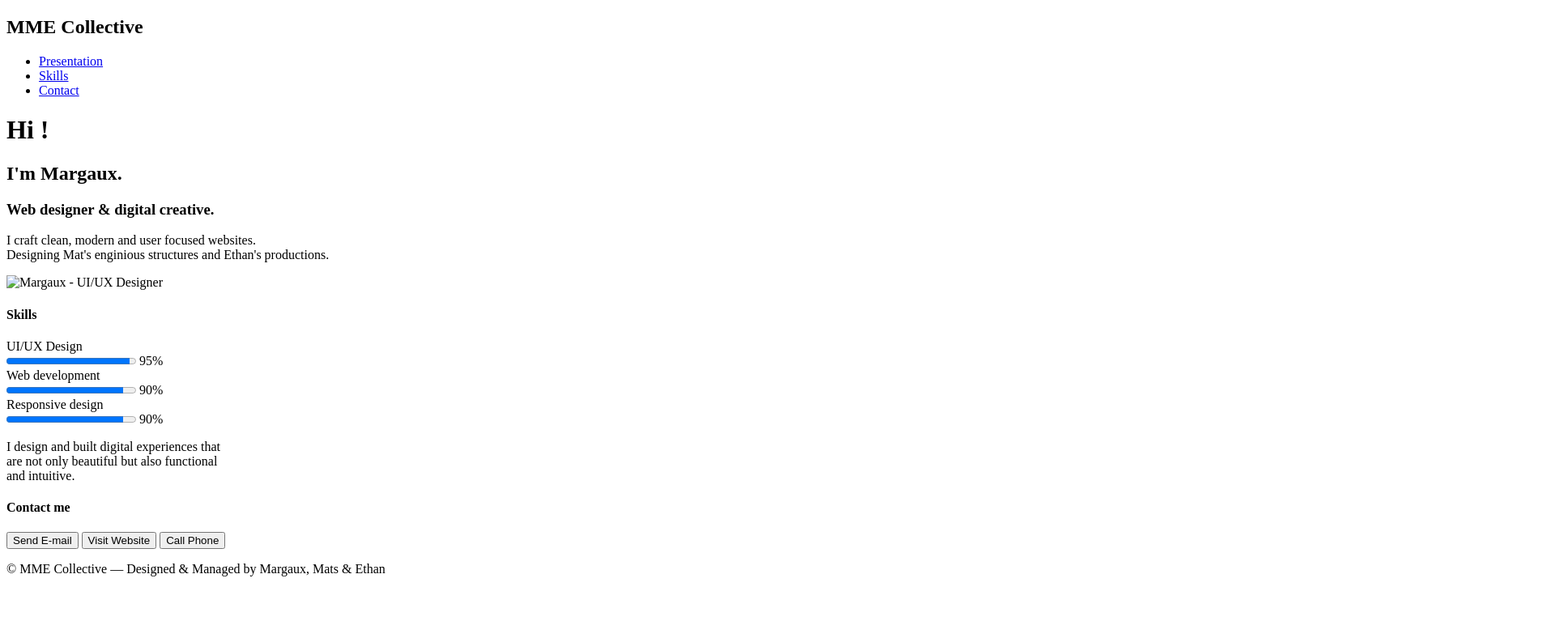
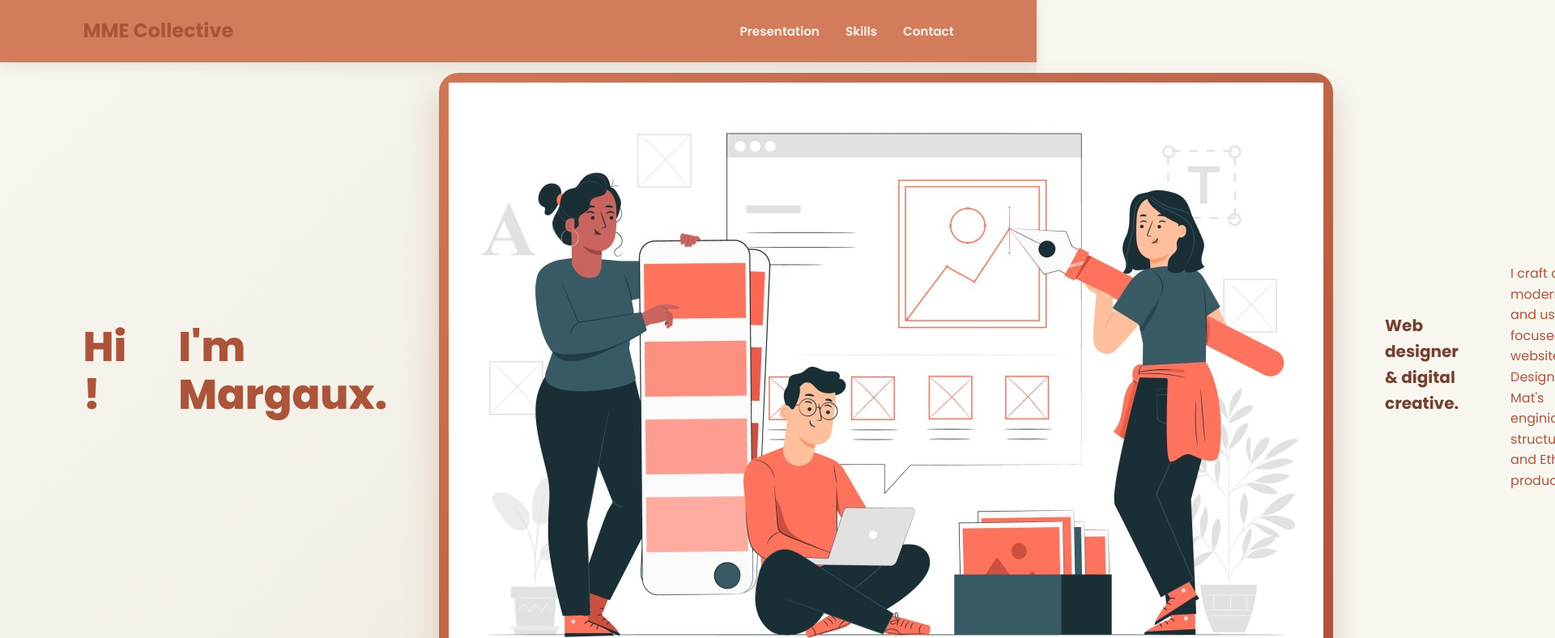
Before and after one commit to izean/IFAPME_DEVFront-MargauxMatsEthan, a website: page MME0/margaux.html in a window 1280 px wide. Shown: the top 788 px of the page at 81% size, 1920 px wide, since content can reach past the window. Drawn offline with Linux system fonts and the light colour scheme.

Commit message:
Update Css
photo + retravaille de certains points

```diff
--- a/MME0/margaux.html
+++ b/MME0/margaux.html
@@ -9,6 +9,9 @@
         <link
          href="https://fonts.googleapis.com/css2?family=Poppins:ital,wght@0,300;0,400;0,500;0,600;0,700;0,800;1,400;1,600&display=swap"
          rel="stylesheet"/>
+
+         <link rel="stylesheet" href="src/margaux.css">
+
     </head>
 
     <body>
@@ -31,19 +34,18 @@
             <div class="presentation">
              <h1 class="bonjour">Hi !</h1>
              <h2 class="bonjour">I'm Margaux.</h2>
-             <h3 class="job">Web designer & digital creative.</h3>
-            </div>
+                <div class="photo">
+                    <img src="public/ui-uxdesigner.jpg" alt="Margaux - UI/UX Designer">
+                </div>
+                <div class = "job-description">
+                    <h3 class="job">Web designer & digital creative.</h3>
+                </div>
 
-            <div class ="description">
-                <p>
+
+                <p class="description">
                   I craft clean, modern and user focused websites.<br>
                   Designing Mat's enginious structures and Ethan's productions.
                 </p>
-
-                <div class="photo">
-                     <img src="public/ui-uxdesigner.jpg" alt="Margaux - UI/UX Designer">
-
-                 </div>
             </div>
 
 
@@ -93,7 +95,7 @@
 
       <!-- section contact -->
       <section class="contact">
-         <h4>Contact me</h4>
+         <h4>Contact us</h4>
          <button class="e-mailbutton" type="button">Send E-mail</button>
          <button class="websitebutton" type="button">Visit Website</button>
          <button class="phonenumberbutton" type="button">Call Phone</button>
--- a/MME0/src/margaux.css
+++ b/MME0/src/margaux.css
@@ -104,12 +104,17 @@
 
       .presentation {
         min-height: 90vh;
-        padding: 120px 8% 60px 8%;
+        padding: 90px 8% 60px 8%;
         display: flex;
-        align-items: center;
         gap: 4rem;
         background: linear-gradient(135deg, var(--beige-light) 0%, #eee8dd 100%);
       }
+
+      .presentation {
+         display: flex;
+          align-items: center;
+      }
+
 
       .bonjour {
         font-size: 3.2rem;
@@ -126,12 +131,9 @@
         max-width: 600px;
       }
 
+
       .photo {
         flex: 0.9;
-        position: relative;
-      }
-
-      .photo {
         position: relative;
         border-radius: 24px;
         padding: 12px;
@@ -139,13 +141,15 @@
         box-shadow: 0 20px 40px rgba(171, 84, 58, 0.25);
       }
 
-      .photo {
-        width: 100%;
-        height: 420px;
+
+      .img {
+        width: 50%;
+        height: 100px;
         object-fit: cover;
         border-radius: 16px;
-        display: block;
+        display : block;
       }
+
 
      /* section skills */
 
```
Also changed, not shown: MME0/public/ui-uxdesigner.jpg (added).
